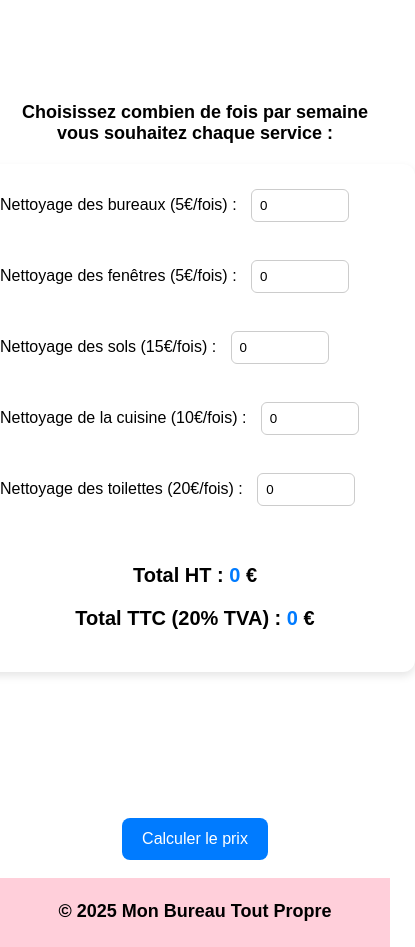
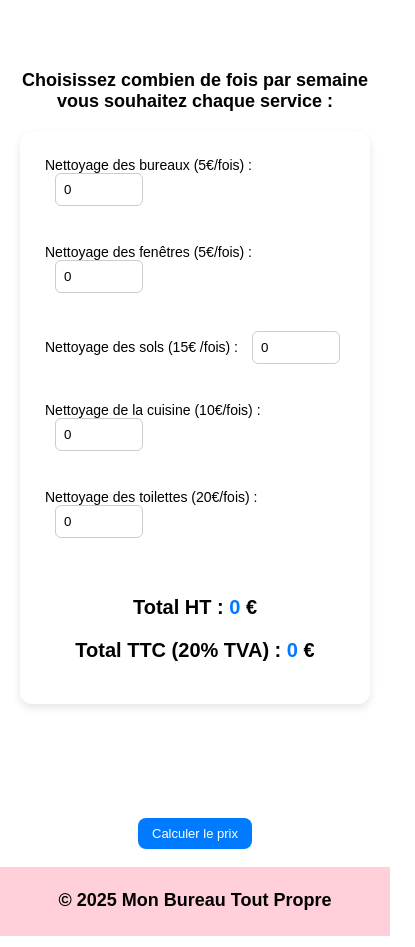
Before and after one commit to NoemieDML/Mon-bureau-tout-Propre, a plain HTML site: page simulateur.html in a window 390 px wide. Shown: the part 280-1227 px from the top of the page, 415 px wide, since content can reach past the window. Drawn offline with Linux system fonts and the light colour scheme.

Commit message:
responsive

```diff
--- a/styles-simulateur.css
+++ b/styles-simulateur.css
@@ -139,3 +139,44 @@ footer {
   align-items: center;
   flex-wrap: wrap;
 }
+
+/* Responsive du formulaire */
+@media (max-width: 768px) {
+  form {
+    max-width: 350px; /* formulaire légèrement plus étroit */
+    width: 90%;
+  }
+
+  input[type="number"] {
+    width: 80px; /* inputs plus petits sur tablette */
+  }
+}
+
+@media (max-width: 480px) {
+  form {
+    max-width: 300px; /* formulaire très étroit sur mobile */
+  }
+
+  input[type="number"] {
+    width: 70px; /* inputs plus petits sur mobile */
+  }
+
+  label {
+    font-size: 14px; /* texte un peu plus petit */
+  }
+
+  /* Bouton responsive */
+  @media (max-width: 768px) {
+    button {
+      padding: 10px 16px; /* réduit un peu le padding */
+      font-size: 14px; /* texte plus petit */
+    }
+  }
+
+  @media (max-width: 480px) {
+    button {
+      padding: 8px 14px; /* encore plus petit sur mobile */
+      font-size: 13px;
+    }
+  }
+}
```
Also changed, not shown: simulateur.html (+1 -1 lines).
